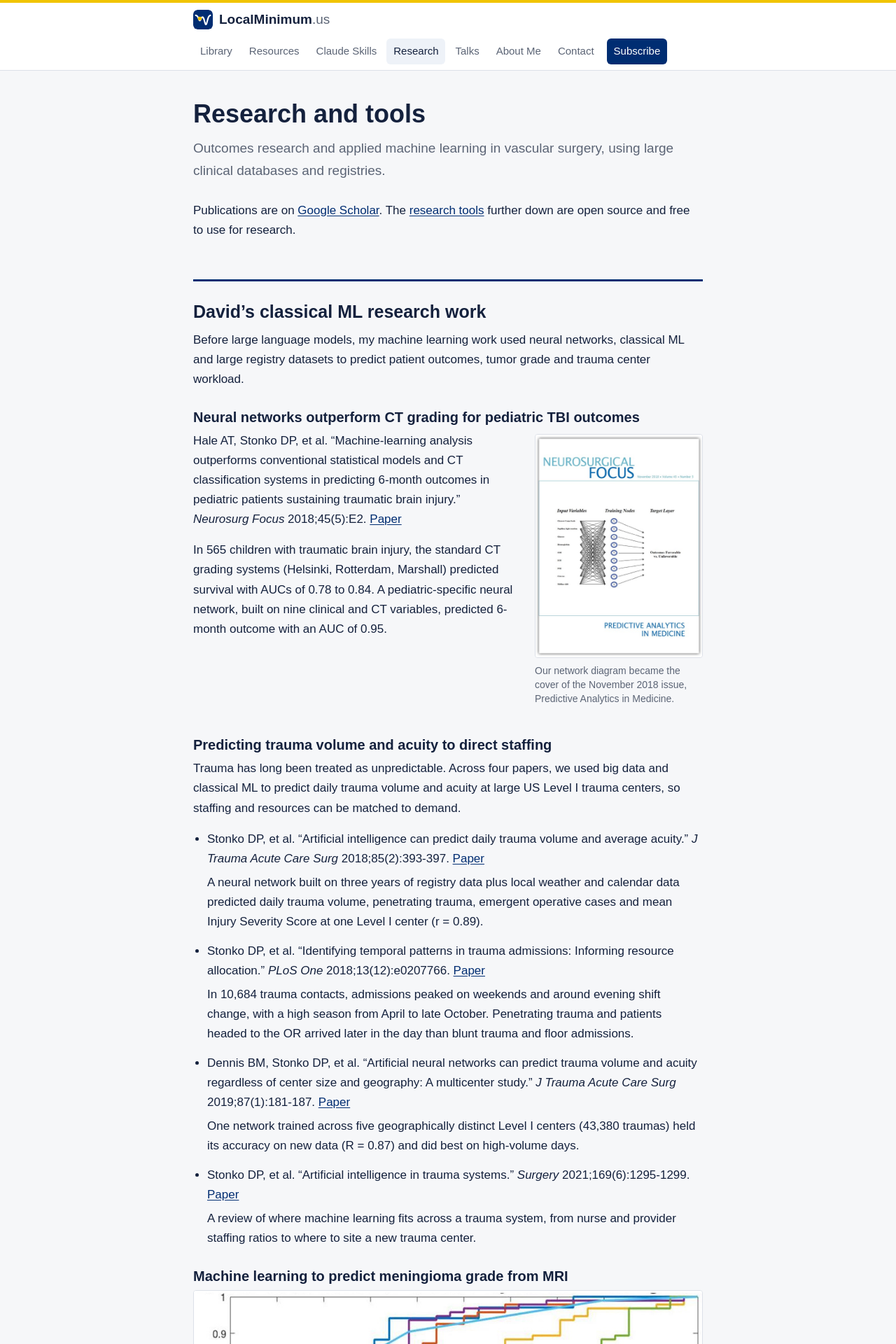
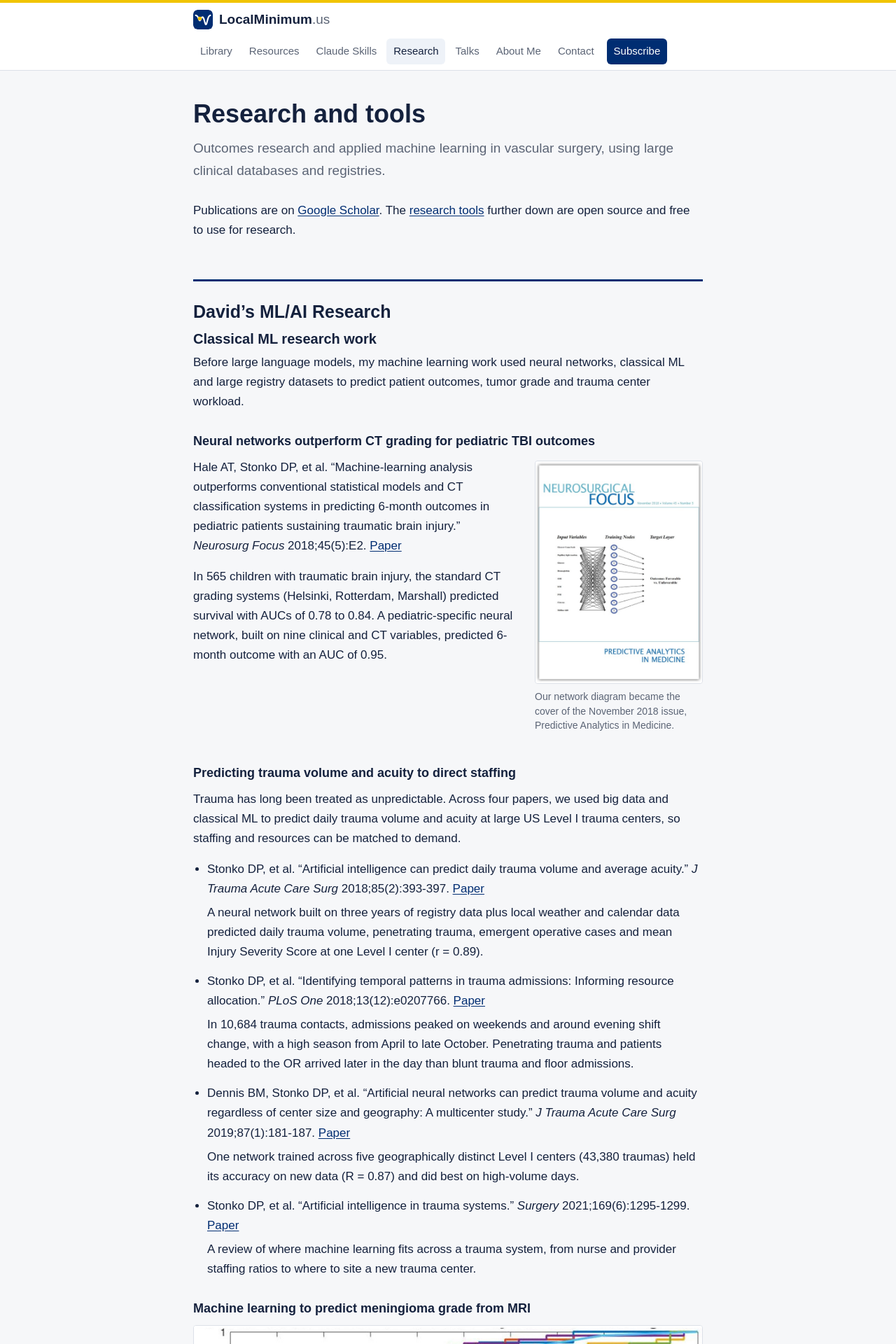
Before and after one commit to davidstonko/ai-surgery, a Jekyll site: the page built from docs/research/index.md, in a window 1280 px wide. Shown: the top 1920 px of the page at 70% size. Built offline with Jekyll 4.4.1, drawn with Linux system fonts in a browser that asks for light colours; some of the changed text lies outside the part shown.

Commit message:
Research: David's ML/AI Research and Tools headers
Co-Authored-By: Claude Opus 5.5 <noreply@anthropic.com>
Claude-Session: https://claude.ai/code/session_01CC9uqAMJHVu3pkJefiANJN

```diff
--- a/docs/assets/site.css
+++ b/docs/assets/site.css
@@ -40,6 +40,10 @@ h1 { font-size: 36px; margin: 0 0 12px; }
 .paper-cover figcaption, .paper-fig figcaption { font-size: 14px; color: var(--muted); margin-top: 8px; line-height: 1.45; }
 .clear { clear: both; }
 @media (max-width: 560px) { .paper-cover { float: none; width: 60%; margin: 8px auto 16px; } }
+.prose hr.sub { border-top: 1px solid var(--line); margin: 40px 0 0; }
+.prose hr + h3 { margin-top: 24px; }
+.prose h2 + h3 { margin-top: 12px; }
+.prose h4 { font-size: 18px; margin: 28px 0 8px; }
 .prose h3 { font-size: 20px; margin: 28px 0 8px; }
 .prose p { margin: 0 0 16px; }
 .prose ul { padding-left: 20px; margin: 0 0 20px; }
--- a/docs/research/index.md
+++ b/docs/research/index.md
@@ -10,15 +10,17 @@ description: David Stonko's research on outcomes and applied machine learning in
 
 <div class="prose" markdown="1">
 
-Publications are on [Google Scholar](https://scholar.google.com/citations?user=615pt6cAAAAJ&hl=en). The [research tools](#open-research-tools) further down are open source and free to use for research.
+Publications are on [Google Scholar](https://scholar.google.com/citations?user=615pt6cAAAAJ&hl=en). The [research tools](#tools) further down are open source and free to use for research.
 
 <hr>
 
-## David's classical ML research work
+## David's ML/AI Research
+
+### Classical ML research work
 
 Before large language models, my machine learning work used neural networks, classical ML and large registry datasets to predict patient outcomes, tumor grade and trauma center workload.
 
-### Neural networks outperform CT grading for pediatric TBI outcomes
+#### Neural networks outperform CT grading for pediatric TBI outcomes
 
 <figure class="paper-cover">
 <a href="https://thejns.org/focus/view/journals/neurosurg-focus/45/5/neurosurg-focus.45.issue-5.xml"><img src="{{ '/assets/research/nsfocus-45-5-cover.jpg' | relative_url }}" alt="Cover of Neurosurgical Focus, November 2018, showing the neural network diagram from this paper: nine input variables, a layer of training nodes, and a favorable versus unfavorable outcome" width="240" height="320" loading="lazy"></a>
@@ -31,7 +33,7 @@ In 565 children with traumatic brain injury, the standard CT grading systems (He
 
 <div class="clear"></div>
 
-### Predicting trauma volume and acuity to direct staffing
+#### Predicting trauma volume and acuity to direct staffing
 
 Trauma has long been treated as unpredictable. Across four papers, we used big data and classical ML to predict daily trauma volume and acuity at large US Level I trauma centers, so staffing and resources can be matched to demand.
 
@@ -48,7 +50,7 @@ Trauma has long been treated as unpredictable. Across four papers, we used big d
 
   A review of where machine learning fits across a trauma system, from nurse and provider staffing ratios to where to site a new trauma center.
 
-### Machine learning to predict meningioma grade from MRI
+#### Machine learning to predict meningioma grade from MRI
 
 <figure class="paper-fig">
 <img src="{{ '/assets/research/meningioma-ml-fig1.jpg' | relative_url }}" alt="ROC curves comparing an optimized neural network, logistic regression, Gaussian SVM, naive Bayes and k-nearest neighbors for predicting atypical meningioma" width="1000" height="802" loading="lazy">
@@ -59,9 +61,9 @@ Hale AT, Stonko DP, et al. "Machine learning analyses can differentiate meningio
 
 I did the ML programming. Working in MATLAB from six features a neuroradiologist read on preoperative MRI (tumor volume, peritumoral edema, necrosis, location, draining vein) plus sex, I trained and validated a panel of binary classifiers on 128 patients: k-nearest neighbors, support vector machines, naive Bayes, neural networks and logistic regression. I then compared them head to head on the ROC curve. The optimized neural network did best (AUC 0.89).
 
-<hr>
+<hr class="sub">
 
-## Current work: Anatomically informed neural networks (AINN)
+### Current work: Anatomically informed neural networks (AINN)
 
 Physics-informed neural networks (PINNs) build known physical laws into how a network is trained, so a model is penalized for predictions that break physics. That lets them learn from less data and behave more sensibly outside the data they were trained on.
 
@@ -89,9 +91,7 @@ Estimates the probability that a diabetic foot ulcer heals within 180 days, from
 
 For research and education only. Not for clinical decision-making.
 
-<hr>
-
-## More code
+### More code
 
 Everything else is on [GitHub](https://github.com/davidstonko), including the [Claude skills](../skills/).
 
```
Also changed, not shown: other parts of docs/research/index.md (+1 -1 lines).
